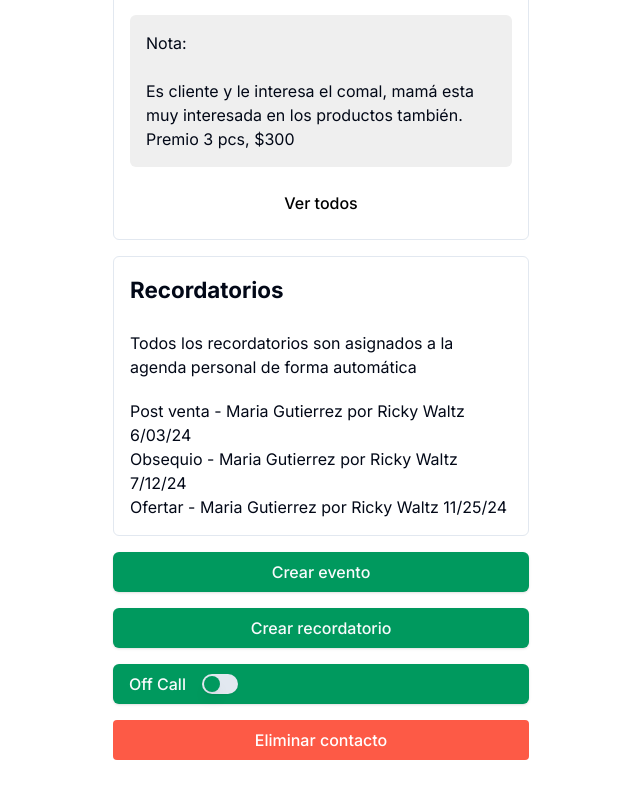
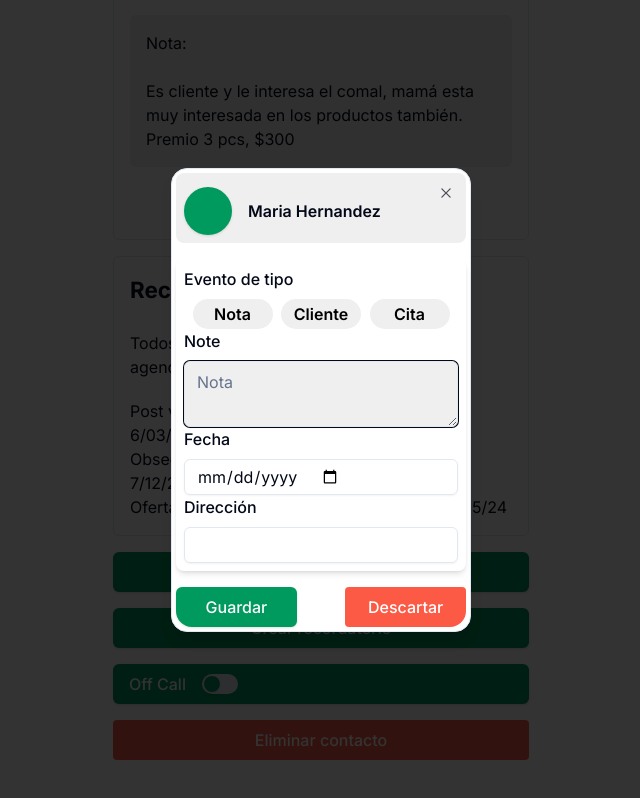
Before and after one commit to Swissify-dev/swissify-app, a Next.js app: page /user/contact-profile in a window 1280 px wide. Both pictures are taken after a click on the button "Crear evento". Shown: the part 1038-1836 px from the top of the page, without its empty margins (319-959 px from the left). Built offline with nearby package versions, Linux system fonts and the light colour scheme.

Commit message:
Adding modal

```diff
--- a/src/components/ui/badge.tsx
+++ b/src/components/ui/badge.tsx
@@ -11,7 +11,7 @@ const badgeVariants = cva(
         default:
           'border-transparent bg-primary text-primary-foreground shadow hover:bg-primary/80',
         secondary:
-          'border-transparent bg-secondary text-secondary-foreground hover:bg-secondary/80',
+          'border-transparent bg-secondary-gray text-black min-w-20 justify-center rounded-full',
         destructive:
           'border-transparent bg-destructive text-destructive-foreground shadow hover:bg-destructive/80',
         outline: 'text-foreground',
--- /dev/null
+++ b/src/components/ui/textarea.tsx
@@ -0,0 +1,24 @@
+import * as React from 'react'
+
+import { cn } from '@lib/utils'
+
+export interface TextareaProps
+  extends React.TextareaHTMLAttributes<HTMLTextAreaElement> {}
+
+const Textarea = React.forwardRef<HTMLTextAreaElement, TextareaProps>(
+  ({ className, ...props }, ref) => {
+    return (
+      <textarea
+        className={cn(
+          'flex min-h-[60px] w-full rounded-md border border-input bg-transparent px-3 py-2 text-sm shadow-sm placeholder:text-muted-foreground focus-visible:outline-none focus-visible:ring-1 focus-visible:ring-ring disabled:cursor-not-allowed disabled:opacity-50',
+          className
+        )}
+        ref={ref}
+        {...props}
+      />
+    )
+  }
+)
+Textarea.displayName = 'Textarea'
+
+export { Textarea }
--- a/src/components/views/User/Profile/UserModals/CreateEvent.tsx
+++ b/src/components/views/User/Profile/UserModals/CreateEvent.tsx
@@ -1,8 +1,185 @@
 import { Button } from '@components/ui/button'
+import {
+  Dialog,
+  DialogContent,
+  DialogHeader,
+  DialogTitle,
+  DialogTrigger,
+} from '@components/ui/dialog'
+import {
+  FormControl,
+  FormField,
+  FormItem,
+  FormLabel,
+  FormMessage,
+} from '@components/ui/form'
+import { Input } from '@components/ui/input'
+import { useYupValidationResolver } from '@hooks/useYupValidationResolver'
 import React from 'react'
+import { FormProvider, useForm } from 'react-hook-form'
+import { createEvent } from 'src/schemas/create-event.schema'
+import { UserCard } from '../../UserCard'
+import { Badge } from '@components/ui/badge'
+import { Textarea } from '@components/ui/textarea'
 
 const CreateEvent = () => {
-  return <Button className='w-full'>Crear evento</Button>
+  const methods = useForm({
+    resolver: useYupValidationResolver(createEvent),
+    defaultValues: {
+      event_type: '',
+      note: '',
+      date: '',
+      address: '',
+    },
+  })
+  const { handleSubmit, trigger, setValue } = methods
+  const onSubmit = async (data: any) => {
+    console.log(data)
+    const isValid = await trigger()
+    if (isValid) {
+      try {
+        console.log(data)
+      } catch (error) {
+        console.log(error)
+      }
+    }
+  }
+  const selectedBadge = (value: string, id: string) => {
+    if (value === id && value !== '') {
+      return 'bg-primary-blue text-white'
+    }
+  }
+  return (
+    <Dialog>
+      <DialogTrigger asChild>
+        <Button className='w-full'>Crear evento</Button>
+      </DialogTrigger>
+      <DialogContent className='max-w-[280px] rounded-[16px!important] md:max-w-[300px] p-1'>
+        <DialogHeader className='bg-secondary-gray p-2 rounded-lg'>
+          <DialogTitle></DialogTitle>
+          <UserCard user={{ name: 'Maria Hernandez' }} />
+        </DialogHeader>
+        <FormProvider {...methods}>
+          <form
+            className='flex flex-col gap-4 justify-between w-full '
+            onSubmit={handleSubmit(onSubmit)}
+          >
+            <div className='w-full shadow-md rounded-lg p-2'>
+              <FormField
+                control={methods.control}
+                name='event_type'
+                render={({ field }) => (
+                  <FormItem>
+                    <FormLabel htmlFor='event_type'>Evento de tipo</FormLabel>
+                    <div className='flex justify-evenly'>
+                      <FormControl>
+                        <Badge
+                          onClick={() => setValue('event_type', 'Nota')}
+                          id='event_type'
+                          variant='secondary'
+                          className={selectedBadge(field.value, 'Nota')}
+                        >
+                          Nota
+                        </Badge>
+                      </FormControl>
+                      <FormControl>
+                        <Badge
+                          onClick={() => setValue('event_type', 'Cliente')}
+                          id='event_type'
+                          variant='secondary'
+                          className={selectedBadge(field.value, 'Cliente')}
+                        >
+                          Cliente
+                        </Badge>
+                      </FormControl>
+                      <FormControl>
+                        <Badge
+                          onClick={() => setValue('event_type', 'Cita')}
+                          id='event_type'
+                          variant='secondary'
+                          className={selectedBadge(field.value, 'Cita')}
+                        >
+                          Cita
+                        </Badge>
+                      </FormControl>
+                    </div>
+
+                    <FormMessage />
+                  </FormItem>
+                )}
+              />
+              <FormField
+                control={methods.control}
+                name='note'
+                render={({ field }) => (
+                  <FormItem>
+                    <FormLabel htmlFor='note'>Note</FormLabel>
+                    <FormControl>
+                      <Textarea
+                        id='note'
+                        className='bg-secondary-gray'
+                        placeholder='Nota'
+                        {...field}
+                      />
+                    </FormControl>
+                    <FormMessage />
+                  </FormItem>
+                )}
+              />
+              <FormField
+                control={methods.control}
+                name='date'
+                render={({ field }) => (
+                  <FormItem>
+                    <FormLabel htmlFor='date'>Fecha</FormLabel>
+                    <FormControl>
+                      <Input
+                        id='date'
+                        type='date'
+                        {...field}
+                      />
+                    </FormControl>
+                    <FormMessage />
+                  </FormItem>
+                )}
+              />
+              <FormField
+                control={methods.control}
+                name='address'
+                render={({ field }) => (
+                  <FormItem>
+                    <FormLabel htmlFor='address'>Dirección</FormLabel>
+                    <FormControl>
+                      <Input
+                        id='address'
+                        type='address'
+                        {...field}
+                      />
+                    </FormControl>
+                    <FormMessage />
+                  </FormItem>
+                )}
+              />
+            </div>
+            <div className='justify-between flex-row flex'>
+              <Button
+                className='w-5/12 rounded-bl-2xl'
+                type='submit'
+              >
+                Guardar
+              </Button>
+              <Button
+                className='w-5/12 rounded-br-2xl'
+                variant='red'
+              >
+                Descartar
+              </Button>
+            </div>
+          </form>
+        </FormProvider>
+      </DialogContent>
+    </Dialog>
+  )
 }
 
 export default CreateEvent
--- /dev/null
+++ b/src/schemas/create-event.schema.ts
@@ -0,0 +1,8 @@
+import * as yup from 'yup'
+
+export const createEvent = yup.object().shape({
+  event_type: yup.string().required('Event type is required'),
+  note: yup.string().optional(),
+  date: yup.string().required('Date is required'),
+  address: yup.string().required('Addess is required'),
+})
```
